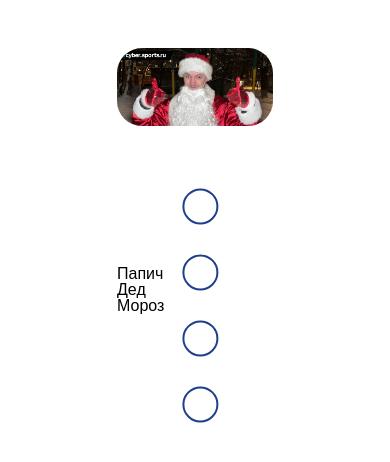
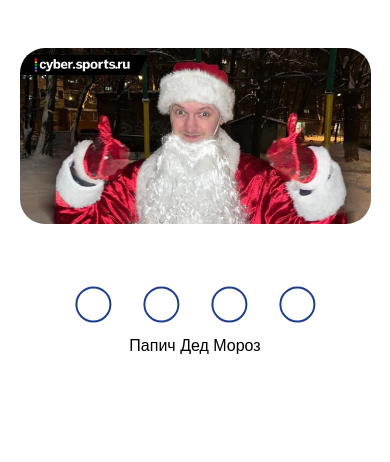
Before and after one commit to pupixipup/cssMemSlider, a plain HTML site: page index.html in a window 390 px wide. Drawn offline with Linux system fonts and the light colour scheme.

Commit message:
feat: add responsivness Tuesday, 17-May-22 17:35:38 UTC

```diff
--- a/style.css
+++ b/style.css
@@ -142,5 +142,20 @@ display: flex;
 }
 
 @media (max-width: 1150px) {
+  .text {
+    flex-direction: column-reverse;
+  }
+  .controls {
+    margin-bottom: 1rem;
+  }
+}
 
+@media (max-width: 680px) {
+  .wrapper {
+    height: 45vw;
+    padding-top: 3rem;
+    width: 90vw;
+  }
 }
+
+/* up to 300px  */
```
